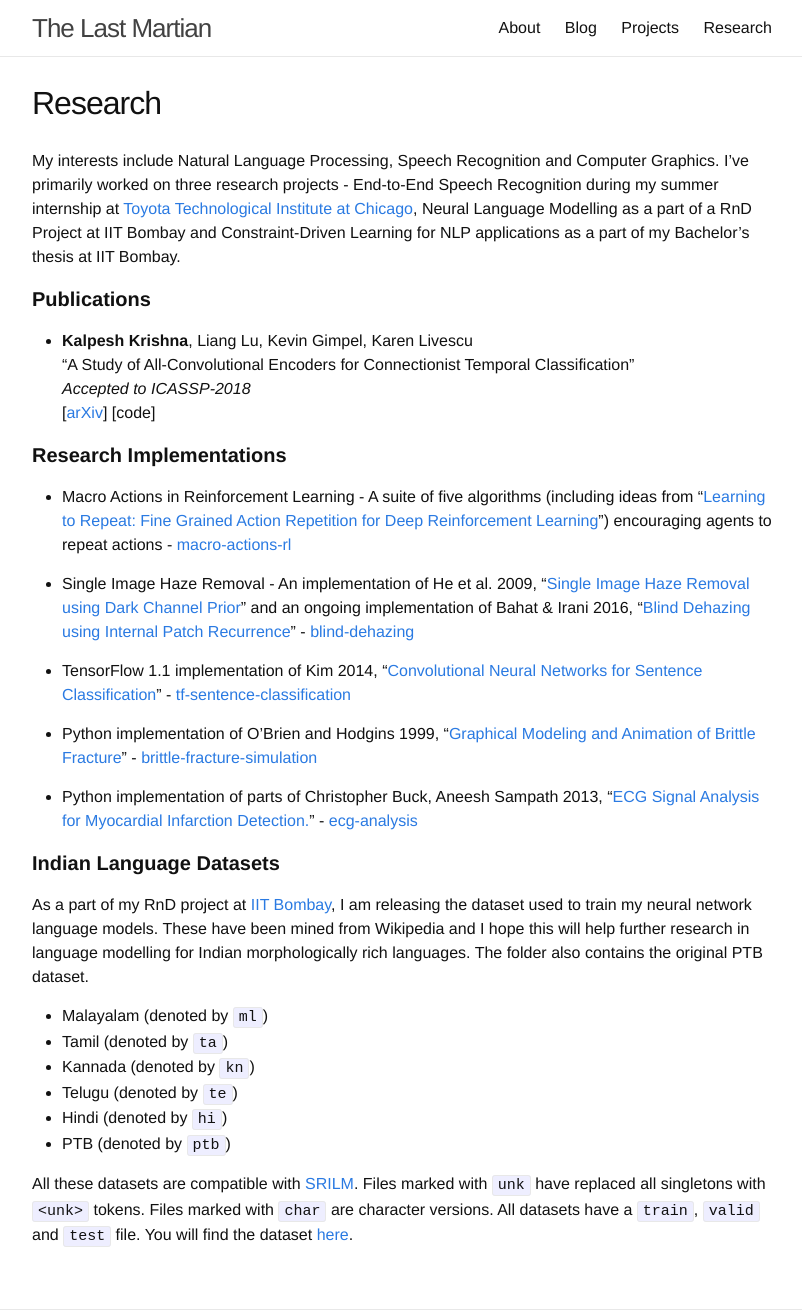
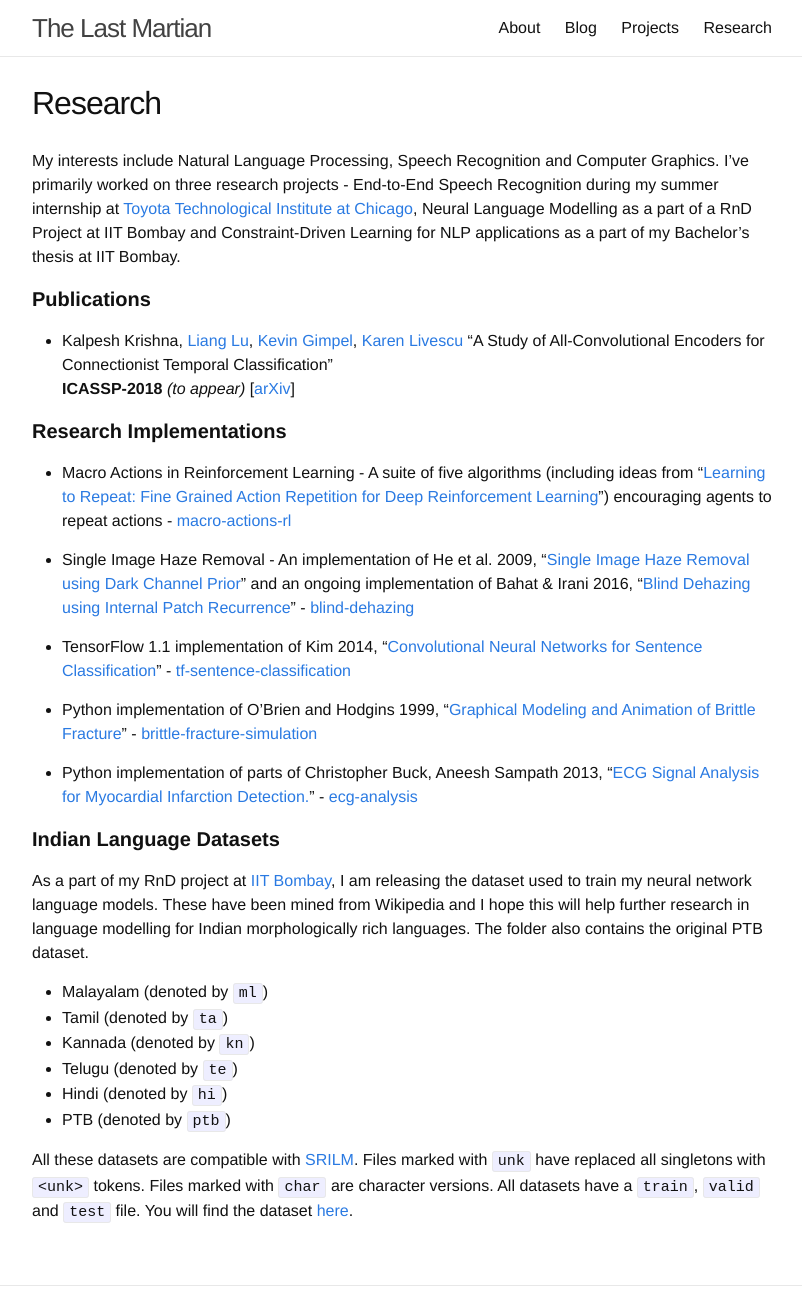
Before and after one commit to martiansideofthemoon/martiansideofthemoon.github.io, a Jekyll site: the page built from _pages/research.md, in a window 1280 px wide, cut to the strip 0-1312 px from the top of the page. Shown: the whole strip, without its empty margins (238-1040 px from the left). Built offline with Jekyll 4.4.1, drawn with Linux system fonts in a browser that asks for light colours; comment, search, counter and statistics services are not loaded.

Commit message:
Update research.md

```diff
--- a/_pages/research.md
+++ b/_pages/research.md
@@ -7,10 +7,10 @@ My interests include Natural Language Processing, Speech Recognition and Compute
 
 #### **Publications**
 
-* **Kalpesh Krishna**, Liang Lu, Kevin Gimpel, Karen Livescu
+* Kalpesh Krishna, [Liang Lu](http://ttic.uchicago.edu/~llu/), [Kevin Gimpel](http://ttic.uchicago.edu/~kgimpel/), [Karen Livescu](http://ttic.uchicago.edu/~klivescu/)
 "A Study of All-Convolutional Encoders for Connectionist Temporal Classification"
-*Accepted to ICASSP-2018*
-\[[arXiv](https://arxiv.org/abs/1710.10398)\] \[code\]
+**ICASSP-2018** *(to appear)*
+\[[arXiv](https://arxiv.org/abs/1710.10398)\]
 
 #### **Research Implementations**
 
```
